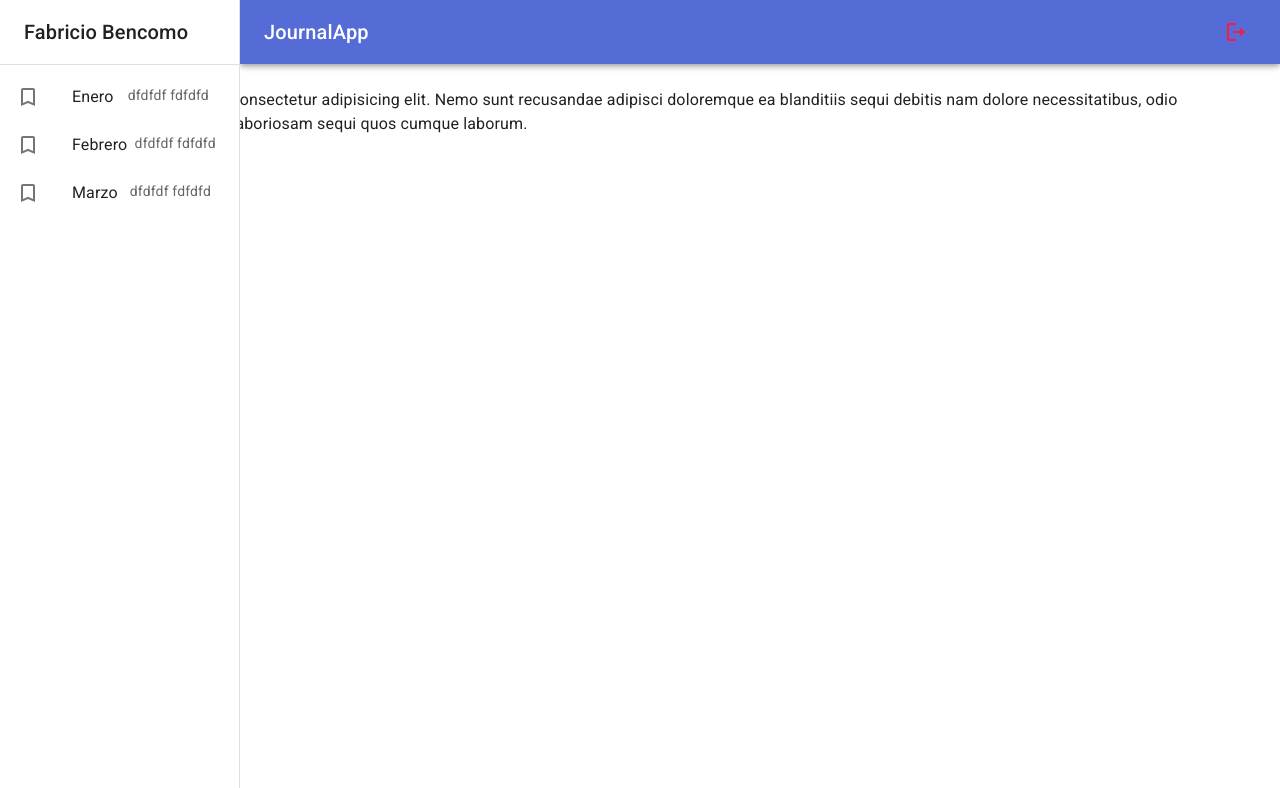
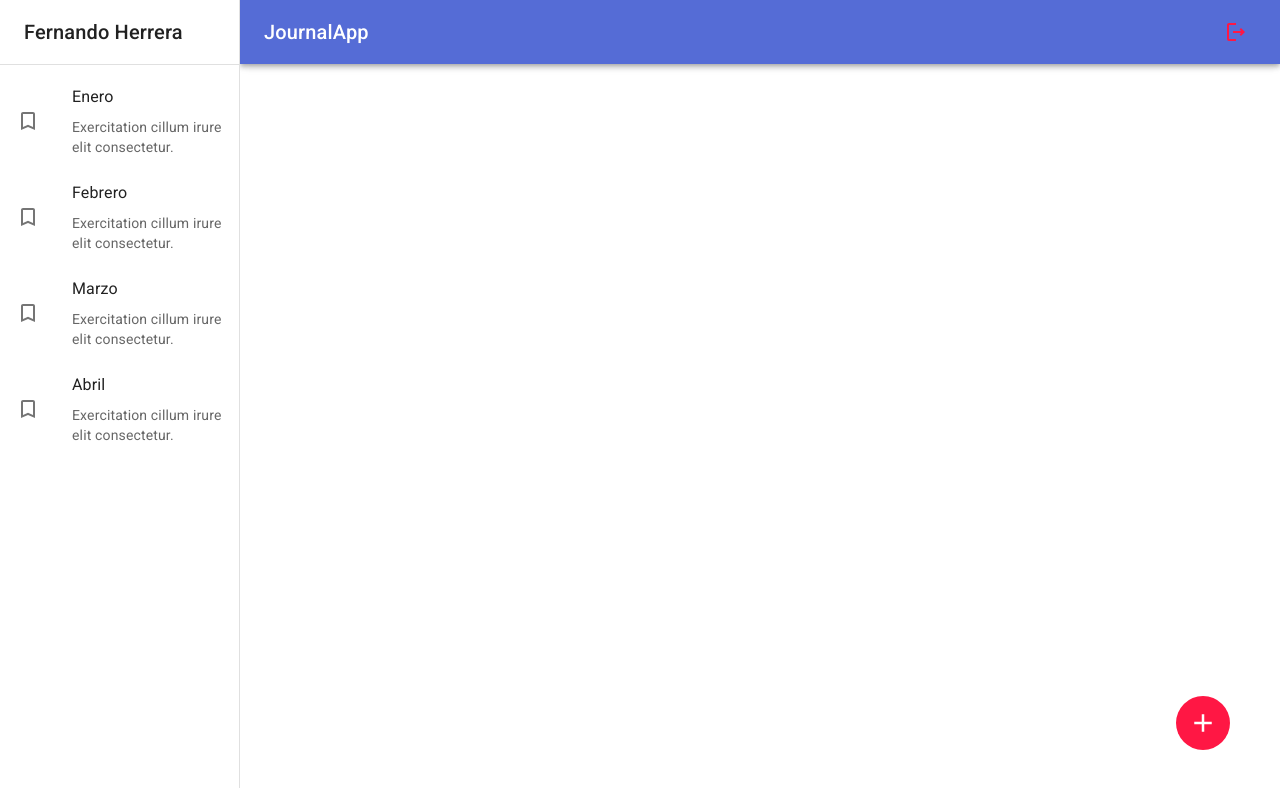
Before and after one commit to fabriciobencomo/React-JournalApp, a React (Vite) app: page / in a window 1280 px wide. Shown: the top 788 px of the page. Built offline with nearby package versions, Linux system fonts and the light colour scheme.

Commit message:
estilos de la aplicacion base estatico

```diff
--- /dev/null
+++ b/src/journal/components/ImageGallery.jsx
@@ -0,0 +1,70 @@
+import ImageList from '@mui/material/ImageList';
+import ImageListItem from '@mui/material/ImageListItem';
+
+export const ImageGallery = () => {
+  return (
+    <ImageList sx={{ width: 500 , height: 450 }} cols={4} rowHeight={200}>
+      {itemData.map((item) => (
+        <ImageListItem key={item.img}>
+          <img
+            src={`${item.img}?w=164&h=164&fit=crop&auto=format`}
+            srcSet={`${item.img}?w=164&h=164&fit=crop&auto=format&dpr=2 2x`}
+            alt={item.title}
+            loading="lazy"
+          />
+        </ImageListItem>
+      ))}
+    </ImageList>
+  );
+}
+
+const itemData = [
+  {
+    img: 'https://images.unsplash.com/photo-1551963831-b3b1ca40c98e',
+    title: 'Breakfast',
+  },
+  {
+    img: 'https://images.unsplash.com/photo-1551782450-a2132b4ba21d',
+    title: 'Burger',
+  },
+  {
+    img: 'https://images.unsplash.com/photo-1522770179533-24471fcdba45',
+    title: 'Camera',
+  },
+  {
+    img: 'https://images.unsplash.com/photo-1444418776041-9c7e33cc5a9c',
+    title: 'Coffee',
+  },
+  {
+    img: 'https://images.unsplash.com/photo-1533827432537-70133748f5c8',
+    title: 'Hats',
+  },
+  {
+    img: 'https://images.unsplash.com/photo-1558642452-9d2a7deb7f62',
+    title: 'Honey',
+  },
+  {
+    img: 'https://images.unsplash.com/photo-1516802273409-68526ee1bdd6',
+    title: 'Basketball',
+  },
+  {
+    img: 'https://images.unsplash.com/photo-1518756131217-31eb79b20e8f',
+    title: 'Fern',
+  },
+  {
+    img: 'https://images.unsplash.com/photo-1597645587822-e99fa5d45d25',
+    title: 'Mushrooms',
+  },
+  {
+    img: 'https://images.unsplash.com/photo-1567306301408-9b74779a11af',
+    title: 'Tomato basil',
+  },
+  {
+    img: 'https://images.unsplash.com/photo-1471357674240-e1a485acb3e1',
+    title: 'Sea star',
+  },
+  {
+    img: 'https://images.unsplash.com/photo-1589118949245-7d38baf380d6',
+    title: 'Bike',
+  },
+];
--- a/src/journal/components/Sidebar.jsx
+++ b/src/journal/components/Sidebar.jsx
@@ -1,35 +1,47 @@
-import { TurnedInNot } from '@mui/icons-material'
-import { Box, Divider, Drawer, List, ListItem, ListItemButton, Toolbar, Typography, ListItemIcon, Grid, ListItemText } from '@mui/material'
-import React from 'react'
+import { Box, Divider, Drawer, Grid, List, ListItem, ListItemButton, ListItemIcon, ListItemText, Toolbar, Typography } from '@mui/material'
+import { TurnedInNot } from '@mui/icons-material';
 
-export const Sidebar = ({drawerWidth}) => {
+export const Sidebar = ({ drawerWidth = 240 }) => {
   return (
-    <Box component='nav' sx={{width: {sm: {drawerWidth}, flexShrink: {sm:0}}}}>
-      <Drawer variant='permanent' open sx={{display:{xs: 'block'}, '& .MuiDrawer-paper' : { boxSizing: 'border-box', width: drawerWidth}}}>
+    <Box
+        component='nav'
+        sx={{ width: { sm: drawerWidth }, flexShrink: { sm: 0 } }}
+    >
+        <Drawer
+            variant='permanent' // temporary
+            open
+            sx={{
+                display: { xs: 'block' },
+                '& .MuiDrawer-paper': { boxSizing: 'border-box', width: drawerWidth }
+            }}
+        >
             <Toolbar>
-          <Typography variant='h6' noWrap>
-            Fabricio Bencomo
+                <Typography variant='h6' noWrap component='div'>
+                    Fernando Herrera
                 </Typography>
             </Toolbar>
-        <Divider></Divider>
+            <Divider />
+
             <List>
                 {
-            ['Enero', 'Febrero', 'Marzo'].map((mes, id) => (
-              <ListItem key={id} disablePadding>
+                    ['Enero','Febrero','Marzo','Abril'].map( text => (
+                        <ListItem key={ text } disablePadding>
                             <ListItemButton>
                                 <ListItemIcon>
-                    <TurnedInNot></TurnedInNot>
+                                    <TurnedInNot />
                                 </ListItemIcon>
                                 <Grid container>
-                    <ListItemText primary={mes}></ListItemText>
-                    <ListItemText secondary='dfdfdf fdfdfd'></ListItemText>
+                                    <ListItemText primary={ text } />
+                                    <ListItemText secondary={ 'Exercitation cillum irure elit consectetur.' } />
                                 </Grid>
                             </ListItemButton>
                         </ListItem>
                     ))
                 }
             </List>
+
         </Drawer>
+
     </Box>
   )
 }
--- a/src/journal/pages/JournalPage.jsx
+++ b/src/journal/pages/JournalPage.jsx
@@ -1,12 +1,26 @@
-import { Typography } from "@mui/material"
+import { IconButton } from "@mui/material"
+import { AddOutlined } from '@mui/icons-material'
 import { JournalLayout } from "../layout/JournalLayout"
+import { NothingSelectedView } from "../views/NothingSelectedView"
+import { NoteView } from "../views/NoteView"
 
 
 
 export const JournalPage = () => {
   return (
     <JournalLayout>
-      <Typography>Lorem ipsum, dolor sit amet consectetur adipisicing elit. Nemo sunt recusandae adipisci doloremque ea blanditiis sequi debitis nam dolore necessitatibus, odio aspernatur enim minima! Ea laboriosam sequi quos cumque laborum.</Typography>
+      {/* <NothingSelectedView></NothingSelectedView> */}
+      {/* <NoteView></NoteView> */}
+      <IconButton size="large" sx={{
+        color: 'white',
+        backgroundColor: 'error.main',
+        ":hover": {backgroundColor: 'error.main', opacity:0.9},
+        position:'fixed',
+        right: 50,
+        bottom: 50
+        }}>
+        <AddOutlined sx={{fontSize: 30}}></AddOutlined>
+      </IconButton>
     </JournalLayout>
   )
 }
--- /dev/null
+++ b/src/journal/views/NoteView.jsx
@@ -0,0 +1,26 @@
+import { SaveOutlined } from "@mui/icons-material"
+import { Button, Grid, TextField, Typography } from "@mui/material"
+import { ImageGallery } from "../components/ImageGallery"
+
+export const NoteView = () => {
+  return (
+    <Grid container direction='row' justifyContent='space-between' alignItems='center' sx={{mb:1, }}>
+      <Grid item>
+        <Typography fontSize={39} fontWeight='light'>
+          28 de Agosoto de 2023
+        </Typography>
+      </Grid>
+      <Grid item>
+        <Button color="primary" sx={{p:2}}>
+          <SaveOutlined sx={{fontSize: 30, mr:1}}></SaveOutlined>
+          Guardar
+        </Button>
+      </Grid>
+      <Grid container>
+        <TextField type="text" placeholder="Ingrese Un Titulo" variant="filled" fullWidth sx={{border:'none', mb:1}} label='titulo'></TextField>
+        <TextField type="text" placeholder="Descripcion" multiline variant="filled" fullWidth minRows={5}></TextField>
+      </Grid>
+      <ImageGallery></ImageGallery>
+    </Grid>
+  )
+}
--- /dev/null
+++ b/src/journal/views/NothingSelectedView.jsx
@@ -0,0 +1,21 @@
+import { StarOutline } from "@mui/icons-material"
+import { Grid, Typography } from "@mui/material"
+
+export const NothingSelectedView = () => {
+  return (
+    <Grid container
+      spacing={0}
+      direction="column"
+      alignItems='center'
+      justifyContent='center'
+      sx={{minHeight:'100vh', backgroundColor: 'primary.main', borderRadius: 5 }}>
+
+        <Grid item xs={12}>
+          <StarOutline sx={{fontSize: 100, color:"white"}}></StarOutline>
+        </Grid>
+        <Grid item xs={12}>
+          <Typography variant="h5" color='white'>Selecciona o Crea Una Entrada</Typography>
+        </Grid>
+    </Grid>
+  )
+}
```
Lines whose indentation alone changed are shown as unchanged.
